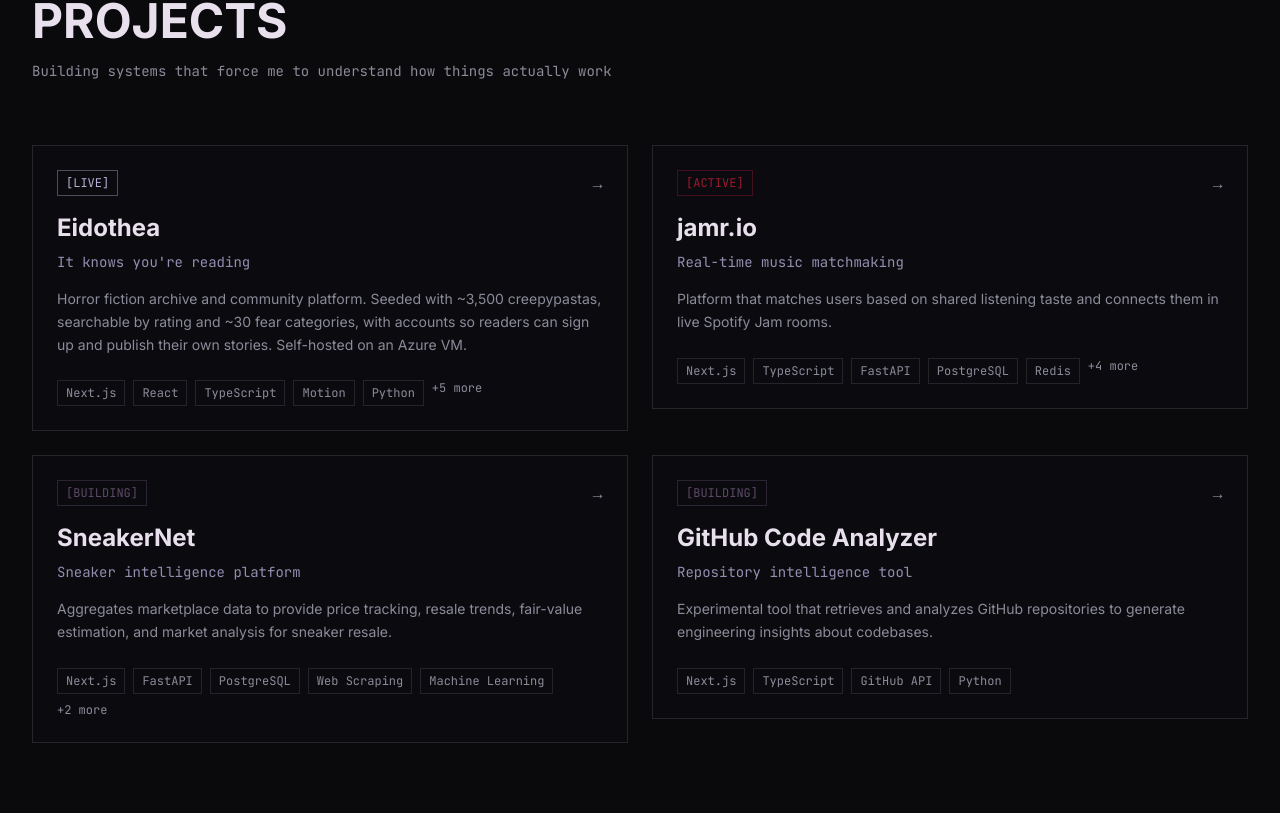
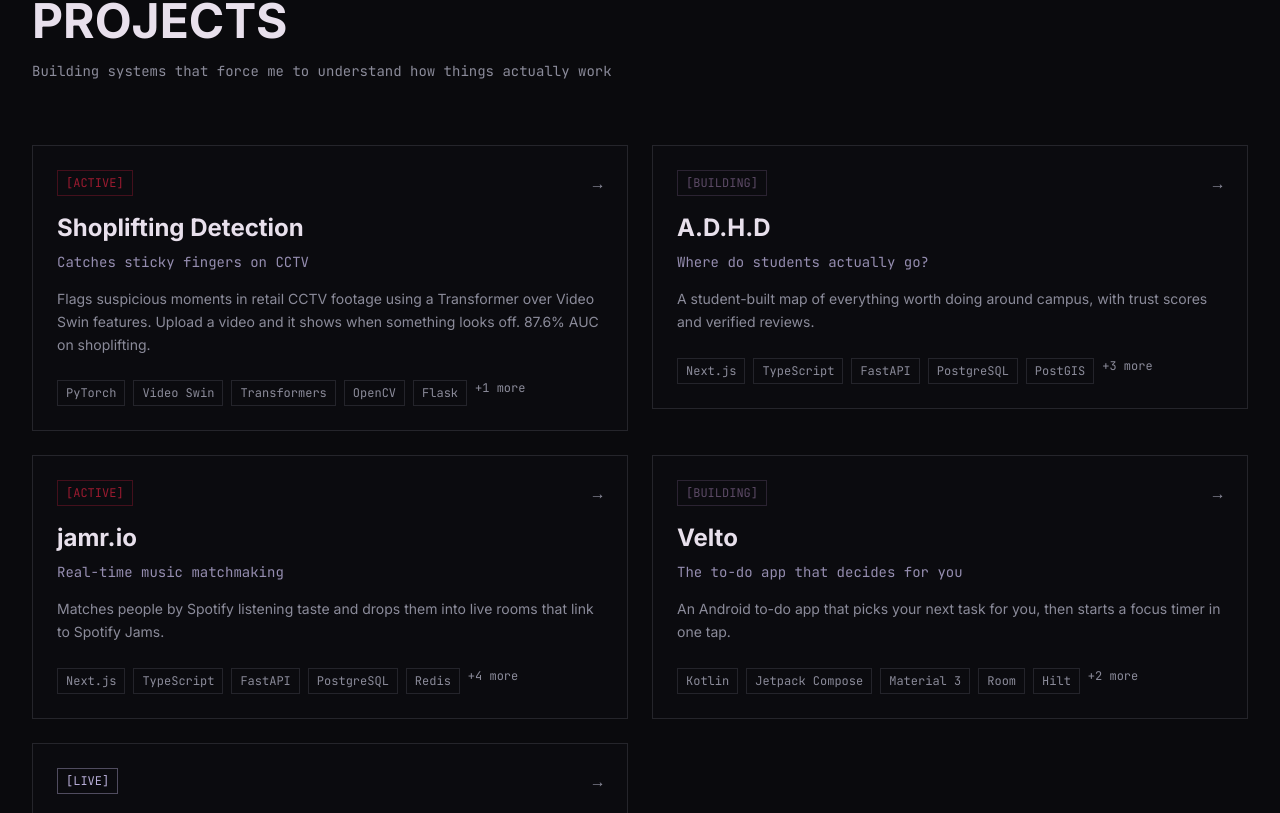
Before and after one commit to Sukanth19/portfolio, a Next.js app: page / in a window 1280 px wide. Shown: the part 2827-3640 px from the top of the page. Built offline with nearby package versions, Linux system fonts and the light colour scheme; no server answers.

Commit message:
match projects to github readme
- replace sneakernet and github analyzer with shoplifting detection, a.d.h.d and velto
- use readme wording for jamr.io and eidothea
- update tech stack usage and terminal stack command

```diff
--- a/components/TerminalNew.tsx
+++ b/components/TerminalNew.tsx
@@ -135,8 +135,9 @@ export function TerminalNew({ initialState = 'minimized' }: TerminalProps) {
       return output
     },
     stack: () => [
-      'Languages: C, C++, Python, JavaScript, TypeScript, Java',
+      'Languages: C, C++, Python, JavaScript, TypeScript, Kotlin, Java',
       'Web: React, Next.js, FastAPI, Flask, Laravel, PHP',
+      'ML: PyTorch, OpenCV, scikit-learn',
       'Infrastructure: Linux, AWS, EC2, Ubuntu, Nginx, Docker',
       'Databases: PostgreSQL, MongoDB, Redis',
       'Tools: Neovim, Git, Postman',
--- a/data/projects.ts
+++ b/data/projects.ts
@@ -15,55 +15,88 @@ export interface Project {
 
 export const projects: Project[] = [
   {
-    id: 'eidothea',
-    title: 'Eidothea',
-    tagline: 'It knows you\'re reading',
-    description: 'Horror fiction archive and community platform. Seeded with ~3,500 creepypastas, searchable by rating and ~30 fear categories, with accounts so readers can sign up and publish their own stories. Self-hosted on an Azure VM.',
+    id: 'shoplifting-detection',
+    title: 'Shoplifting Detection',
+    tagline: 'Catches sticky fingers on CCTV',
+    description: 'Flags suspicious moments in retail CCTV footage using a Transformer over Video Swin features. Upload a video and it shows when something looks off. 87.6% AUC on shoplifting.',
+    technology: [
+      'PyTorch',
+      'Video Swin',
+      'Transformers',
+      'OpenCV',
+      'Flask',
+      'Python'
+    ],
+    features: [
+      'Weakly supervised video anomaly detection (Multi-Sequence Learning, AAAI 2022)',
+      'Video Swin-B features per 16-frame snippet, scored by a Transformer encoder',
+      'Upload footage and get an annotated video, score chart and list of suspicious intervals',
+      'Dataset explorer comparing predictions with ground truth on UCF-Crime and ShanghaiTech',
+      'Alarm threshold set from held-out normal footage (~1% false alarms), not hand-picked',
+      '87.6% AUC on shoplifting, 80.4% frame AUC on UCF-Crime, 92.6% on ShanghaiTech'
+    ],
+    challenges: [
+      'The original web app was never connected to the model (it returned random scores)',
+      'Previous training scripts trained on the test set; rebuilt training on the real train split',
+      'NaN scores in 40% of videos from fully padded attention windows',
+      'Matching new-video features to the authors\' feature statistics so the model generalizes',
+      'Picking checkpoints with only video-level labels (+4.7 AUC from selecting within the last stage)'
+    ],
+    learned: [
+      'Weakly supervised learning and self-training',
+      'Video feature extraction with Video Swin',
+      'Proper evaluation protocols and avoiding data leakage',
+      'Debugging attention masks and padding in Transformers',
+      'Being honest about limits: detection is stronger than localization'
+    ],
+    status: 'ACTIVE',
+    github: 'https://github.com/Sukanth19/intelligent-shoplifitng-detection',
+    visual: 'canvas'
+  },
+  {
+    id: 'adhd',
+    title: 'A.D.H.D',
+    tagline: 'Where do students actually go?',
+    description: 'A student-built map of everything worth doing around campus, with trust scores and verified reviews.',
     technology: [
       'Next.js',
-      'React',
       'TypeScript',
-      'Motion',
-      'Python',
       'FastAPI',
-      'SQLite',
-      'pandas',
-      'Caddy',
-      'Azure'
+      'PostgreSQL',
+      'PostGIS',
+      'Redis',
+      'Mapbox',
+      'Docker'
     ],
     features: [
-      'Archive of ~3,500 stories imported from the DavidGetter1/creepypastas dataset',
-      'Browse by rating or across ~30 fear categories',
-      'Random story mode for quick reads',
-      'User registration, login and session-based auth',
-      'Members can write and publish their own stories',
-      'Role hierarchy (owner / admin / user) for moderation',
-      'Toggleable "transmission" visual effects layer'
+      'Map of places around campus, organized by college community',
+      'Structured student experiences instead of plain star ratings',
+      'Trust scores, verification history and provenance for every piece of info',
+      'Reputation-based contribution quality',
+      'Geospatial search with PostGIS',
+      'Privacy-respecting: no continuous tracking, aggregated analytics only'
     ],
     challenges: [
-      'Cleaning and importing a large text dataset with a pandas pipeline',
-      'Auto-tagging thousands of stories into consistent categories',
-      'Designing an unsettling, terminal-style reading experience that stays readable',
-      'Splitting the app into a FastAPI backend and a Next.js frontend',
-      'Deploying both services on a single Azure VM with systemd and Caddy (auto HTTPS)'
+      'Designing a trust and verification system people can actually rely on',
+      'Modelling structured experiences (cost, timing, vibe) rather than free text',
+      'Geospatial queries and indexing with PostGIS',
+      'Caching and rate limiting with Redis'
     ],
     learned: [
-      'Data ingestion and normalization with pandas',
-      'Building REST APIs and session auth with FastAPI',
-      'Next.js App Router with React 19 and Motion',
-      'Linux server deployment: systemd units, reverse proxy, TLS, backups',
-      'Designing themed UI without sacrificing long-form readability'
+      'Geospatial data modelling',
+      'Designing for trust and data provenance',
+      'FastAPI service and repository layering',
+      'Running a multi-service stack with Docker Compose'
     ],
-    status: 'LIVE',
-    github: 'https://github.com/Sukanth19/eidothea',
-    demo: 'https://eidothea.indiasouthcentral.cloudapp.azure.com',
-    visual: 'archive'
+    status: 'BUILDING',
+    github: 'https://github.com/Sukanth19/A.D.H.D',
+    visual: 'market'
   },
   {
     id: 'jamr',
     title: 'jamr.io',
     tagline: 'Real-time music matchmaking',
-    description: 'Platform that matches users based on shared listening taste and connects them in live Spotify Jam rooms.',
+    description: 'Matches people by Spotify listening taste and drops them into live rooms that link to Spotify Jams.',
     technology: [
       'Next.js',
       'TypeScript',
@@ -102,75 +135,86 @@ export const projects: Project[] = [
     visual: 'audio'
   },
   {
-    id: 'sneakernet',
-    title: 'SneakerNet',
-    tagline: 'Sneaker intelligence platform',
-    description: 'Aggregates marketplace data to provide price tracking, resale trends, fair-value estimation, and market analysis for sneaker resale.',
+    id: 'velto',
+    title: 'Velto',
+    tagline: 'The to-do app that decides for you',
+    description: 'An Android to-do app that picks your next task for you, then starts a focus timer in one tap.',
+    technology: [
+      'Kotlin',
+      'Jetpack Compose',
+      'Material 3',
+      'Room',
+      'Hilt',
+      'WorkManager',
+      'Kotest'
+    ],
+    features: [
+      'Decision engine that scores tasks by urgency, importance, effort and energy',
+      '"Just Start" mode: picks the best task, starts a Pomodoro timer and enters focus mode in one tap',
+      'Distraction-free focus screen',
+      'Home screen widgets built with Glance',
+      'Offline-first storage with Room and DataStore'
+    ],
+    challenges: [
+      'Turning fuzzy task attributes into a single, sensible recommendation',
+      'Keeping the flow down to one tap with zero decisions',
+      'Structuring the app with MVVM and Clean Architecture',
+      'Property-based testing for the recommendation logic'
+    ],
+    learned: [
+      'Native Android development with Jetpack Compose',
+      'Dependency injection with Hilt',
+      'Kotlin Coroutines and Flow',
+      'Property-based testing with Kotest'
+    ],
+    status: 'BUILDING',
+    github: 'https://github.com/Sukanth19/velto',
+    visual: 'terminal'
+  },
+  {
+    id: 'eidothea',
+    title: 'Eidothea',
+    tagline: 'It knows you\'re reading',
+    description: 'A dark archive of creepypastas, SCP entries, cryptids and game lore. Canon pages stay clean, and theories go in discussion threads. Self-hosted on an Azure VM.',
     technology: [
       'Next.js',
+      'React',
+      'TypeScript',
+      'Motion',
+      'Python',
       'FastAPI',
-      'PostgreSQL',
-      'Web Scraping',
-      'Machine Learning',
-      'TypeScript',
-      'Python'
+      'SQLite',
+      'pandas',
+      'Caddy',
+      'Azure'
     ],
     features: [
-      'Multi-marketplace data aggregation',
-      'Historical price tracking and visualization',
-      'Fair-value estimation algorithms',
-      'Market trend analysis',
-      'Future ML-based personalization system',
-      'Demand prediction models'
+      'Archive of ~3,500 stories imported from the DavidGetter1/creepypastas dataset',
+      'Browse by rating or across ~30 fear categories',
+      'Random story mode for quick reads',
+      'User registration, login and session-based auth',
+      'Members can write and publish their own stories',
+      'Discussion threads under each entry, so theories never touch the canon page',
+      'Role hierarchy (owner / admin / user) for moderation',
+      'Toggleable "transmission" visual effects layer'
     ],
     challenges: [
-      'Reliable web scraping across different marketplace structures',
-      'Data normalization from inconsistent sources',
-      'Building accurate pricing models',
-      'Handling marketplace anti-scraping measures',
-      'Designing scalable data pipeline architecture'
+      'Cleaning and importing a large text dataset with a pandas pipeline',
+      'Auto-tagging thousands of stories into consistent categories',
+      'Designing an unsettling, terminal-style reading experience that stays readable',
+      'Splitting the app into a FastAPI backend and a Next.js frontend',
+      'Deploying both services on a single Azure VM with systemd and Caddy (auto HTTPS)'
     ],
     learned: [
-      'Web scraping techniques and ethical considerations',
-      'Data pipeline design and ETL processes',
-      'Market analysis and price prediction modeling',
-      'Database schema design for time-series data',
-      'Building resilient scrapers with retry logic'
+      'Data ingestion and normalization with pandas',
+      'Building REST APIs and session auth with FastAPI',
+      'Next.js App Router with React 19 and Motion',
+      'Linux server deployment: systemd units, reverse proxy, TLS, backups',
+      'Designing themed UI without sacrificing long-form readability'
     ],
-    status: 'BUILDING',
-    visual: 'market'
-  },
-  {
-    id: 'github-analyzer',
-    title: 'GitHub Code Analyzer',
-    tagline: 'Repository intelligence tool',
-    description: 'Experimental tool that retrieves and analyzes GitHub repositories to generate engineering insights about codebases.',
-    technology: [
-      'Next.js',
-      'TypeScript',
-      'GitHub API',
-      'Python'
-    ],
-    features: [
-      'GitHub repository retrieval',
-      'Codebase structure analysis',
-      'Engineering insight generation',
-      'Repository metadata extraction'
-    ],
-    challenges: [
-      'Efficient repository data retrieval',
-      'Parsing diverse codebase structures',
-      'Generating meaningful insights from raw code',
-      'Handling rate limits and authentication',
-      'Building scalable analysis pipeline'
-    ],
-    learned: [
-      'GitHub API integration patterns',
-      'Repository analysis techniques',
-      'Data processing pipelines',
-      'Insight extraction strategies'
-    ],
-    status: 'BUILDING',
-    visual: 'terminal'
+    status: 'LIVE',
+    github: 'https://github.com/Sukanth19/eidothea',
+    demo: 'https://eidothea.indiasouthcentral.cloudapp.azure.com',
+    visual: 'archive'
   }
 ]
--- a/data/technologies.ts
+++ b/data/technologies.ts
@@ -9,18 +9,19 @@ export const technologies: Technology[] = [
   // Languages
   { name: 'C', category: 'Languages', usedIn: ['Graphics Engine', 'Systems Programming'] },
   { name: 'C++', category: 'Languages', usedIn: ['Graphics Engine', 'Game Engine'] },
-  { name: 'Python', category: 'Languages', usedIn: ['SneakerNet', 'jamr.io', 'Eidothea', 'RAG/AI', 'Image to ASCII'], experience: ['Internship'] },
+  { name: 'Python', category: 'Languages', usedIn: ['Shoplifting Detection', 'jamr.io', 'Eidothea', 'A.D.H.D', 'RAG/AI'], experience: ['Internship'] },
   { name: 'JavaScript', category: 'Languages', usedIn: ['Typing Tester', 'Image to ASCII'] },
-  { name: 'TypeScript', category: 'Languages', usedIn: ['jamr.io', 'SneakerNet', 'Eidothea'] },
+  { name: 'TypeScript', category: 'Languages', usedIn: ['jamr.io', 'A.D.H.D', 'Eidothea'] },
+  { name: 'Kotlin', category: 'Languages', usedIn: ['Velto'] },
   { name: 'Java', category: 'Languages', usedIn: [] },
   { name: 'C#', category: 'Languages', usedIn: ['Unity Projects'] },
   { name: 'Haskell', category: 'Languages', usedIn: [] },
 
   // Web
-  { name: 'React', category: 'Web', usedIn: ['jamr.io', 'SneakerNet', 'Eidothea'] },
-  { name: 'Next.js', category: 'Web', usedIn: ['jamr.io', 'SneakerNet', 'Eidothea'] },
-  { name: 'FastAPI', category: 'Web', usedIn: ['jamr.io', 'SneakerNet', 'Eidothea'] },
-  { name: 'Flask', category: 'Web', usedIn: [] },
+  { name: 'React', category: 'Web', usedIn: ['jamr.io', 'A.D.H.D', 'Eidothea'] },
+  { name: 'Next.js', category: 'Web', usedIn: ['jamr.io', 'A.D.H.D', 'Eidothea'] },
+  { name: 'FastAPI', category: 'Web', usedIn: ['jamr.io', 'A.D.H.D', 'Eidothea'] },
+  { name: 'Flask', category: 'Web', usedIn: ['Shoplifting Detection'] },
   { name: 'Laravel', category: 'Web', usedIn: [], experience: ['Internship'] },
   { name: 'PHP', category: 'Web', usedIn: [], experience: ['Internship'] },
   { name: 'Nginx', category: 'Web', usedIn: [], experience: ['Internship'] },
@@ -28,18 +29,20 @@ export const technologies: Technology[] = [
 
   // Data/ML
   { name: 'NumPy', category: 'Data/ML', usedIn: ['jamr.io', 'ML Projects'] },
-  { name: 'Pandas', category: 'Data/ML', usedIn: ['SneakerNet', 'Eidothea', 'Data Analysis'] },
+  { name: 'Pandas', category: 'Data/ML', usedIn: ['Eidothea', 'Data Analysis'] },
   { name: 'Matplotlib', category: 'Data/ML', usedIn: ['Data Visualization'] },
   { name: 'Seaborn', category: 'Data/ML', usedIn: ['Data Visualization'] },
   { name: 'scikit-learn', category: 'Data/ML', usedIn: ['jamr.io'] },
+  { name: 'PyTorch', category: 'Data/ML', usedIn: ['Shoplifting Detection'] },
+  { name: 'OpenCV', category: 'Data/ML', usedIn: ['Shoplifting Detection'] },
 
   // Databases
-  { name: 'PostgreSQL', category: 'Databases', usedIn: ['jamr.io', 'SneakerNet'] },
+  { name: 'PostgreSQL', category: 'Databases', usedIn: ['jamr.io', 'A.D.H.D'] },
   { name: 'SQLite', category: 'Databases', usedIn: ['Eidothea'] },
   { name: 'MongoDB', category: 'Databases', usedIn: [] },
   { name: 'Supabase', category: 'Databases', usedIn: [] },
   { name: 'Firebase', category: 'Databases', usedIn: [] },
-  { name: 'Redis', category: 'Databases', usedIn: ['jamr.io'] },
+  { name: 'Redis', category: 'Databases', usedIn: ['jamr.io', 'A.D.H.D'] },
 
   // Infrastructure
   { name: 'Linux', category: 'Infrastructure', usedIn: ['Home Lab', 'All Projects'], experience: ['Internship'] },
@@ -47,7 +50,7 @@ export const technologies: Technology[] = [
   { name: 'Ubuntu', category: 'Infrastructure', usedIn: [], experience: ['Internship'] },
   { name: 'AWS', category: 'Infrastructure', usedIn: [], experience: ['Internship'] },
   { name: 'EC2', category: 'Infrastructure', usedIn: [], experience: ['Internship'] },
-  { name: 'Docker', category: 'Infrastructure', usedIn: ['Home Lab', 'Deployment'] },
+  { name: 'Docker', category: 'Infrastructure', usedIn: ['Home Lab', 'A.D.H.D'] },
   { name: 'Kubernetes', category: 'Infrastructure', usedIn: [] },
   { name: 'Bash', category: 'Infrastructure', usedIn: ['Scripts', 'Automation'] },
   { name: 'Git', category: 'Infrastructure', usedIn: ['All Projects'] },
```
